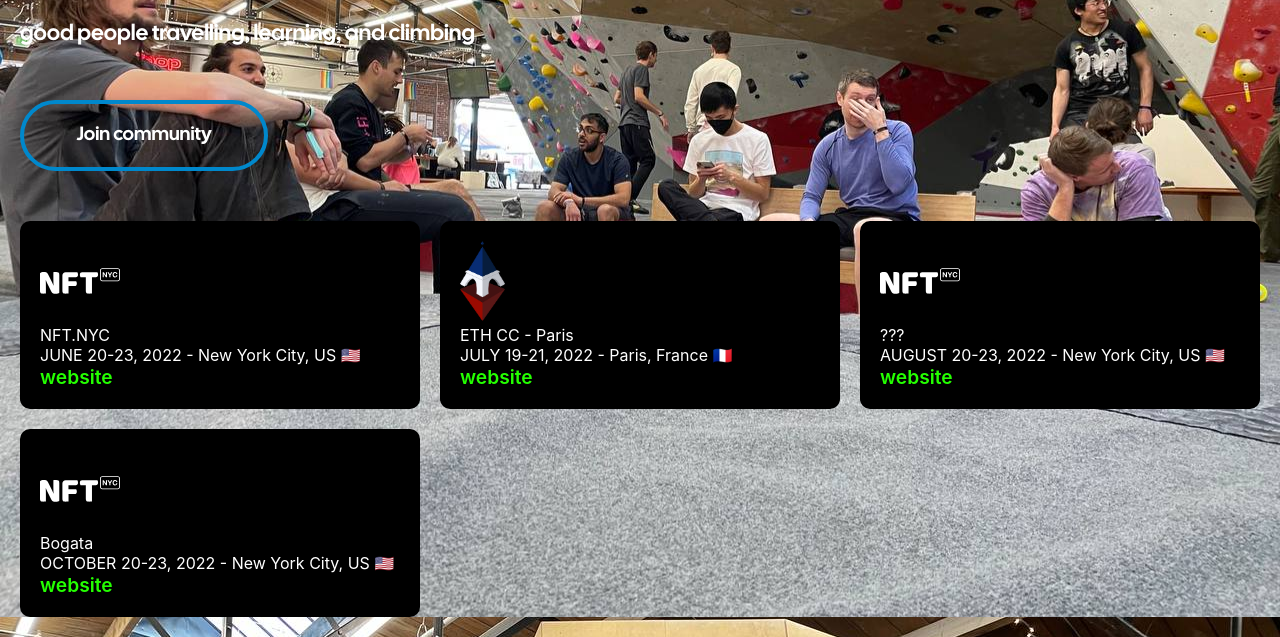
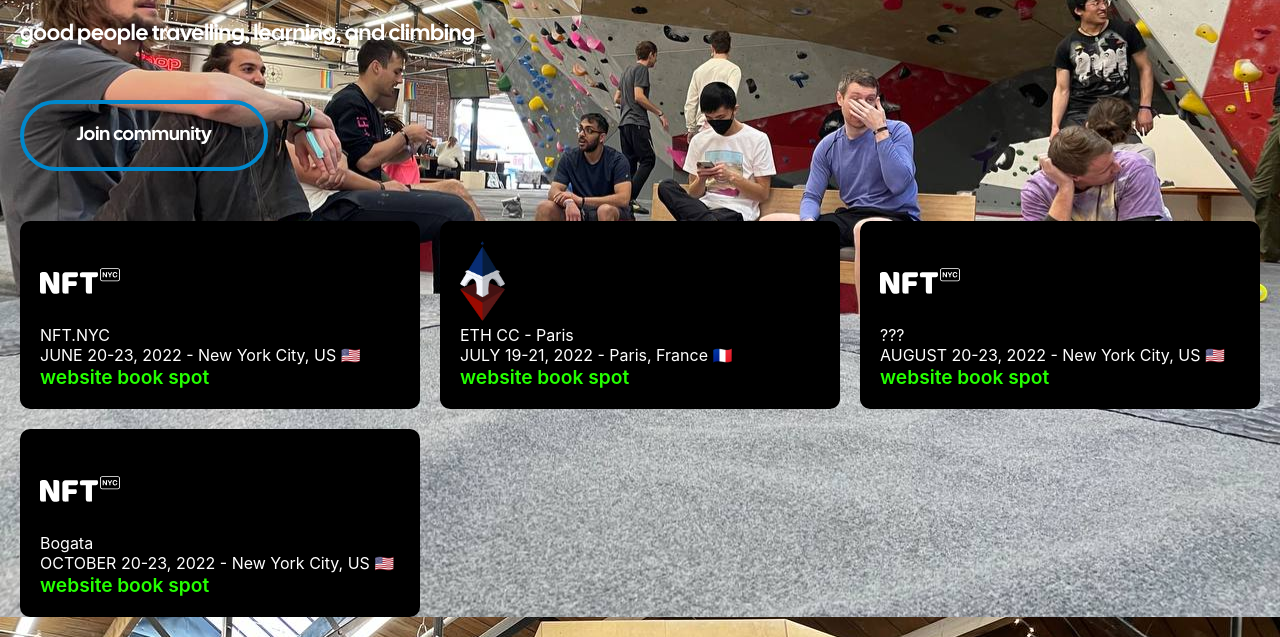
Before and after one commit to nassarhayat/climberdao, a plain HTML site: page index.html in a window 1280 px wide. Shown: the part 362-999 px from the top of the page. Drawn offline with Linux system fonts and the light colour scheme.

Commit message:
add booking button

```diff
--- a/index.html
+++ b/index.html
@@ -23,24 +23,28 @@
                     <div>NFT.NYC</div>
                     <div>JUNE 20-23, 2022 - New York City, US 🇺🇸</div>
                     <a href="https://www.nft.nyc/">website</a>
+                    <a href="">book spot</a>
                 </div>
                 <div class="event">
                     <img src="Ethcc.png" height="80"> </object>
                     <div>ETH CC - Paris</div>
                     <div>JULY 19-21, 2022 - Paris, France 🇫🇷</div>
                     <a href="https://ethcc.io/">website</a>
+                    <a href="">book spot</a>
                 </div>
                 <div class="event">
                     <object data="nftnyc-logo-light.svg" width="80" height="80"> </object>
                     <div>???</div>
                     <div>AUGUST 20-23, 2022 - New York City, US 🇺🇸</div>
                     <a href="https://www.nft.nyc/">website</a>
+                    <a href="">book spot</a>
                 </div>
                 <div class="event">
                     <object data="nftnyc-logo-light.svg" width="80" height="80"> </object>
                     <div>Bogata</div>
                     <div>OCTOBER 20-23, 2022 - New York City, US 🇺🇸</div>
                     <a href="https://www.nft.nyc/">website</a>
+                    <a href="">book spot</a>
                 </div>
             </div>
         </div>
```
